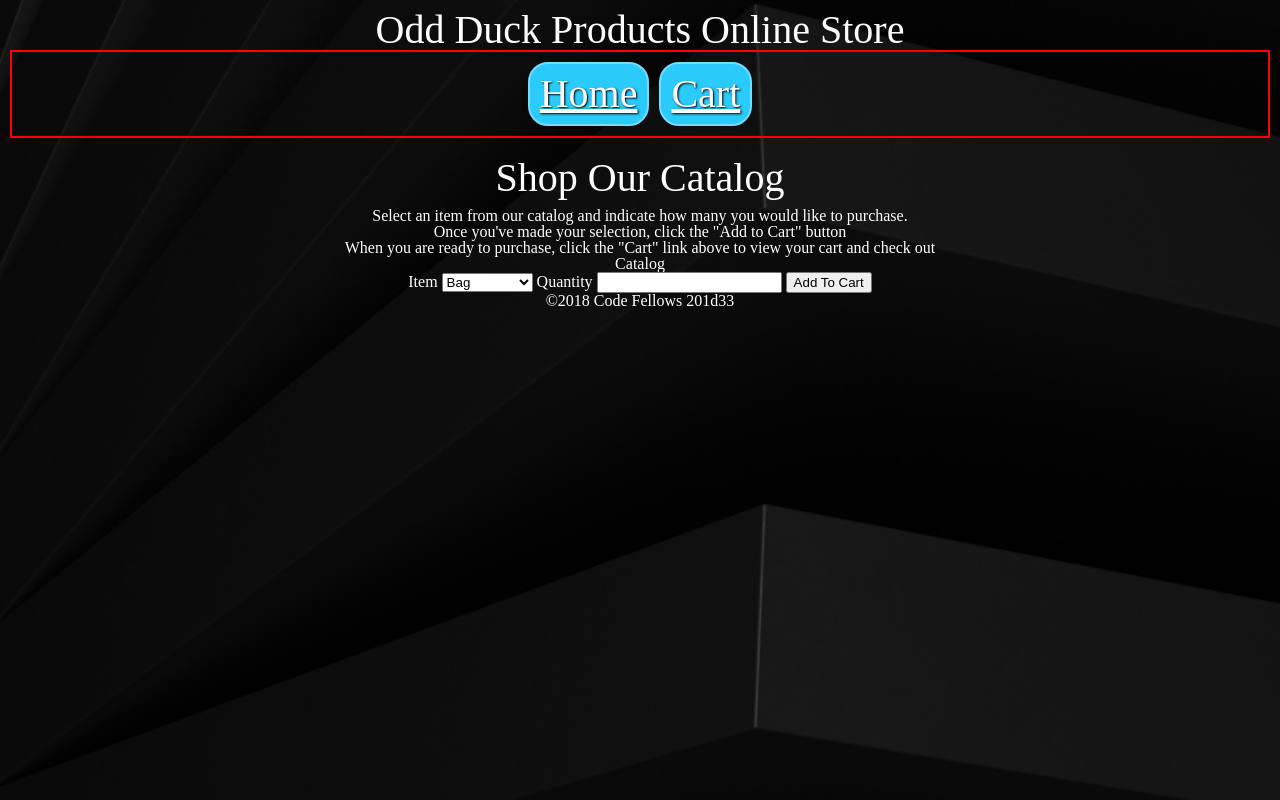
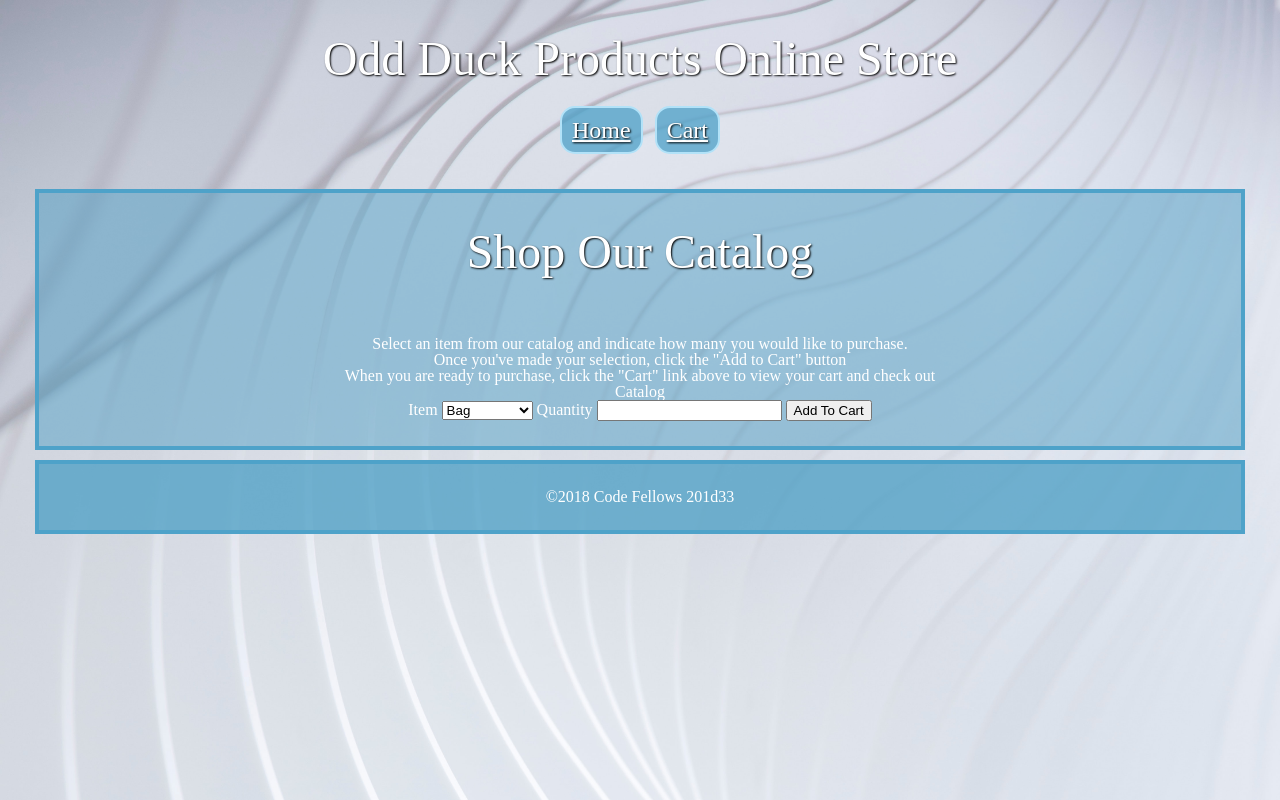
Before and after one commit to NicholasBrown-01/Lab14, a plain HTML site: page index.html in a window 1280 px wide. Drawn offline with Linux system fonts and the light colour scheme.

Commit message:
Adjusted CSS Style

```diff
--- a/css/style.css
+++ b/css/style.css
@@ -2,29 +2,37 @@
 
 
  html {
-  background-image: url(../img/Blackbackground.jpg);
-  background-size: cover;
+  background-image: url(../img/whitebackground.jpg);
+  background-size: 100%;
   background-repeat: no-repeat;
   text-align: center;
   color: white;
 
 }
 
+header {
+  font-size: 48px;
+  text-shadow: 1px 1px 2px rgb(0, 0, 0);
+  padding: 10px;
+
+}
+
+main h1 {
+  margin-bottom: 50px;
+}
+
 nav {
-  border: 2px solid red;
   display: flex;
   justify-content: center;
-  padding: 10px;
+  padding: 15px;
 }
 
 nav li {
-  border: 2px solid red;
-  background-color: rgb(42, 202, 251);
-  border: 2px solid rgb(113, 222, 255);
-  border-radius: 20px;
+  font-size: 24px;
+  background-color: rgb(78, 162, 201, 0.757);
+  border: 2px solid rgb(178, 226, 248);
+  border-radius: 15px;
   display: inline-block;
-  align-items: center;
-  text-align: center;
   padding: 10px;
 
 }
@@ -36,12 +44,24 @@ nav li a {
 
 
 body {
+  padding: 15px;
+  margin: 10px;
+
 
 }
 
 
-header {
-  font-size: 40px;
-  padding: 10px;
+main {
+  background-color: rgba(82, 160, 197, 0.5);
+  padding: 25px;
+  margin: 10px;
+  border: 4px solid rgb(78, 162, 201)
+}
+
+footer {
+  background-color: rgba(76, 159, 197, 0.757);
+  padding: 25px;
+  margin: 10px;
+  border: 4px solid rgb(78, 162, 201)
 
 }
```
Also changed, not shown: img/whitebackground.jpg (added).
